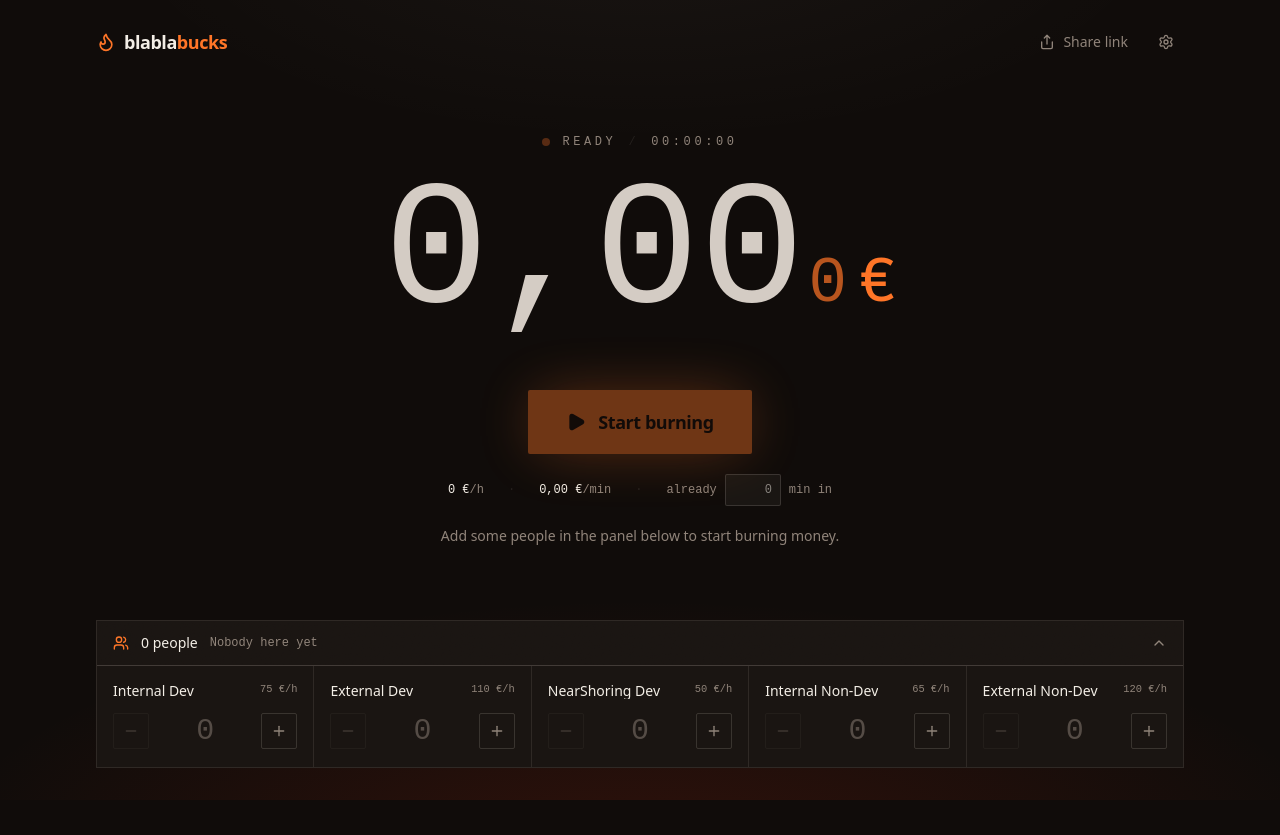
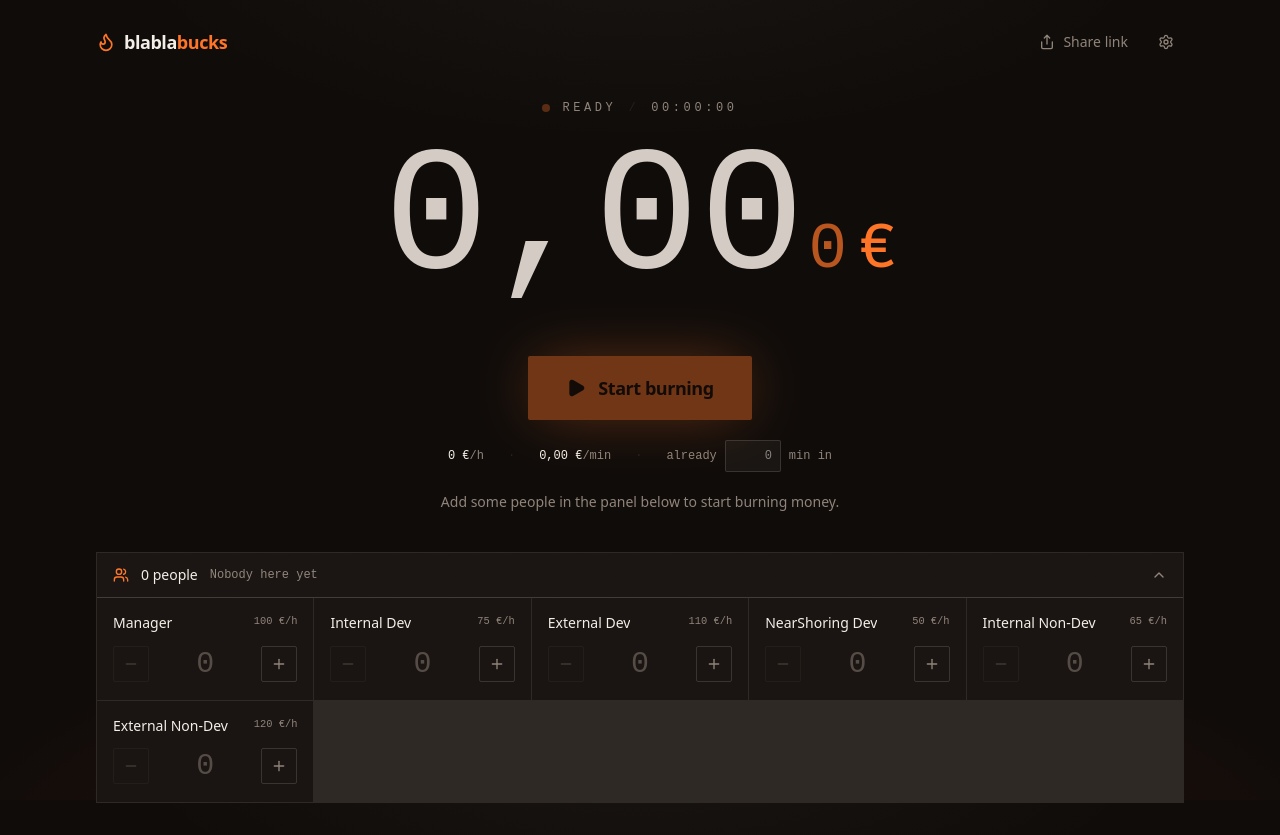
Before and after one commit to TheCodeOne/blablabucks, a React (Vite) app: page / in a window 1280 px wide. Before the commit the page ends 800 px from the top, so only its background shows below. Built offline with nearby package versions, Linux system fonts and the light colour scheme.

Commit message:
feat: Add Manager category

```diff
--- a/src/domain/categories.ts
+++ b/src/domain/categories.ts
@@ -1,4 +1,5 @@
 export const CATEGORY_IDS = [
+  'manager',
   'internalDev',
   'externalDev',
   'nearshoringDev',
@@ -17,6 +18,7 @@
 
 /** Rates are hourly costs in EUR. Defaults are rough DACH market guesses; users override them in the Settings Modal. */
 export const CATEGORIES: readonly Category[] = [
+  { id: 'manager', label: 'Manager', shortLabel: 'Manager', defaultRate: 100 },
   { id: 'internalDev', label: 'Internal Dev', shortLabel: 'Int. Dev', defaultRate: 75 },
   { id: 'externalDev', label: 'External Dev', shortLabel: 'Ext. Dev', defaultRate: 110 },
   { id: 'nearshoringDev', label: 'NearShoring Dev', shortLabel: 'Nearshore', defaultRate: 50 },
```
